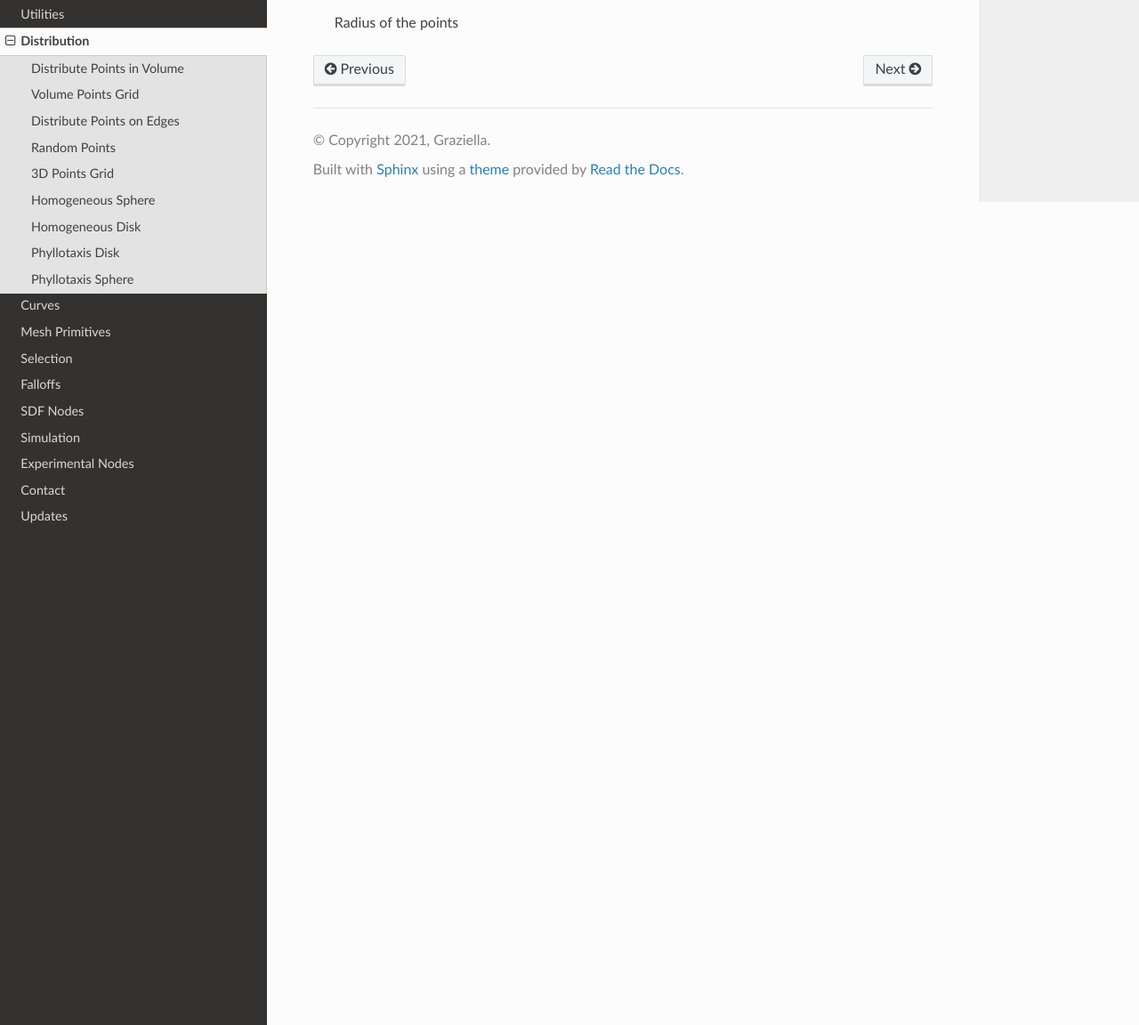
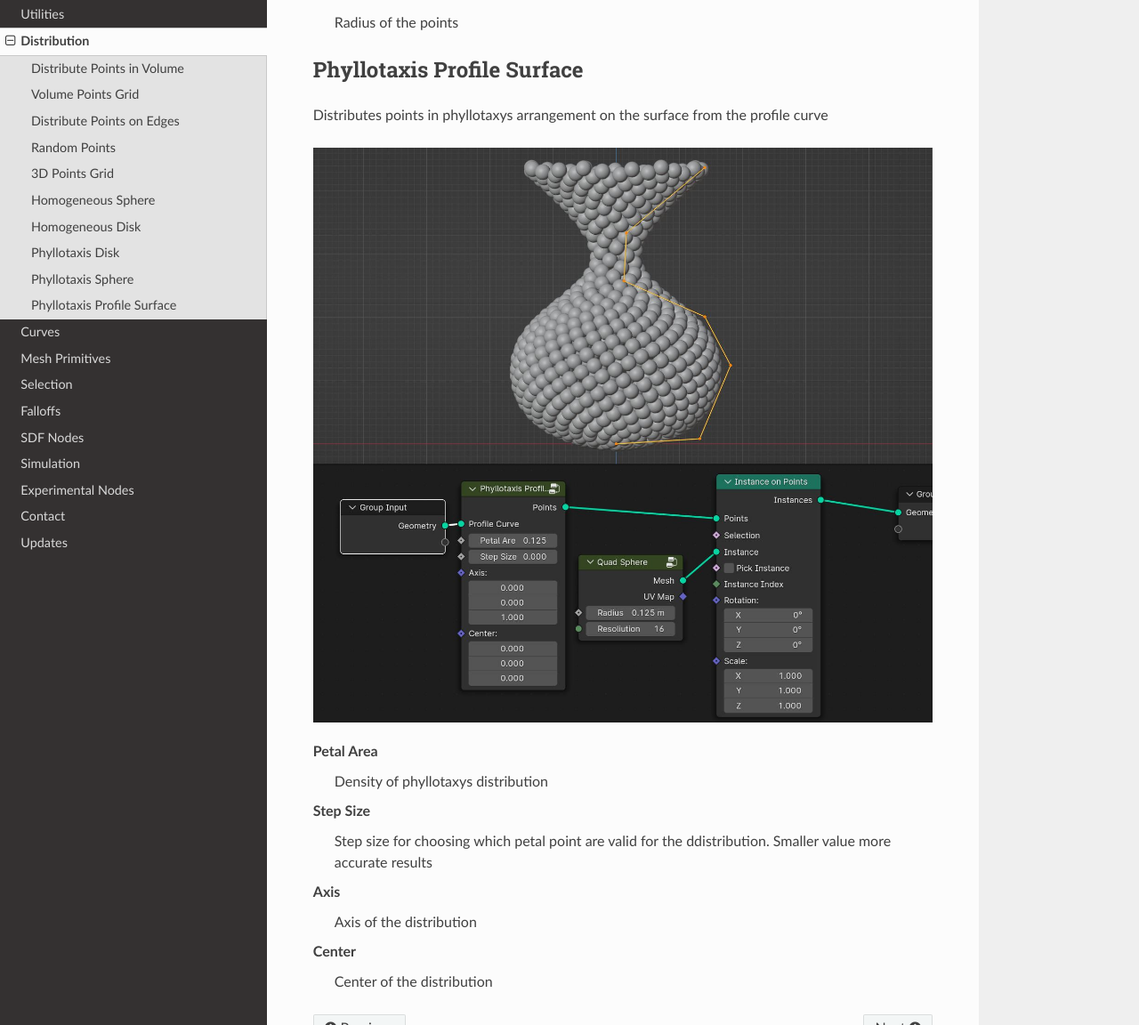
Before and after one commit to higgsas/higgsas_geo_nodes_manual, a Sphinx documentation site: the page built from docs/source/distribution.rst, in a window 1280 px wide and 1400 px high, scrolled down 9847 px. Shown: the part 248-1400 px from the top of the window at 89% size. Built offline with Sphinx 7.4.7 and the Read the Docs theme 2.0.0, drawn with Linux system fonts in a browser that asks for light colours.

Commit message:
Update distribution.rst

```diff
--- a/docs/source/distribution.rst
+++ b/docs/source/distribution.rst
@@ -228,3 +228,24 @@ U Parameter
 
 Points Radius
   Radius of the points
+
+
+************************************************************
+Phyllotaxis Profile Surface
+************************************************************
+
+Distributes points in phyllotaxys arrangement on the surface from the profile curve
+
+.. image:: images/phyprof.JPG
+
+Petal Area
+  Density of phyllotaxys distribution
+
+Step Size
+  Step size for choosing which petal point are valid for the ddistribution. Smaller value more accurate results
+
+Axis
+  Axis of the distribution
+
+Center
+  Center of the distribution
```
